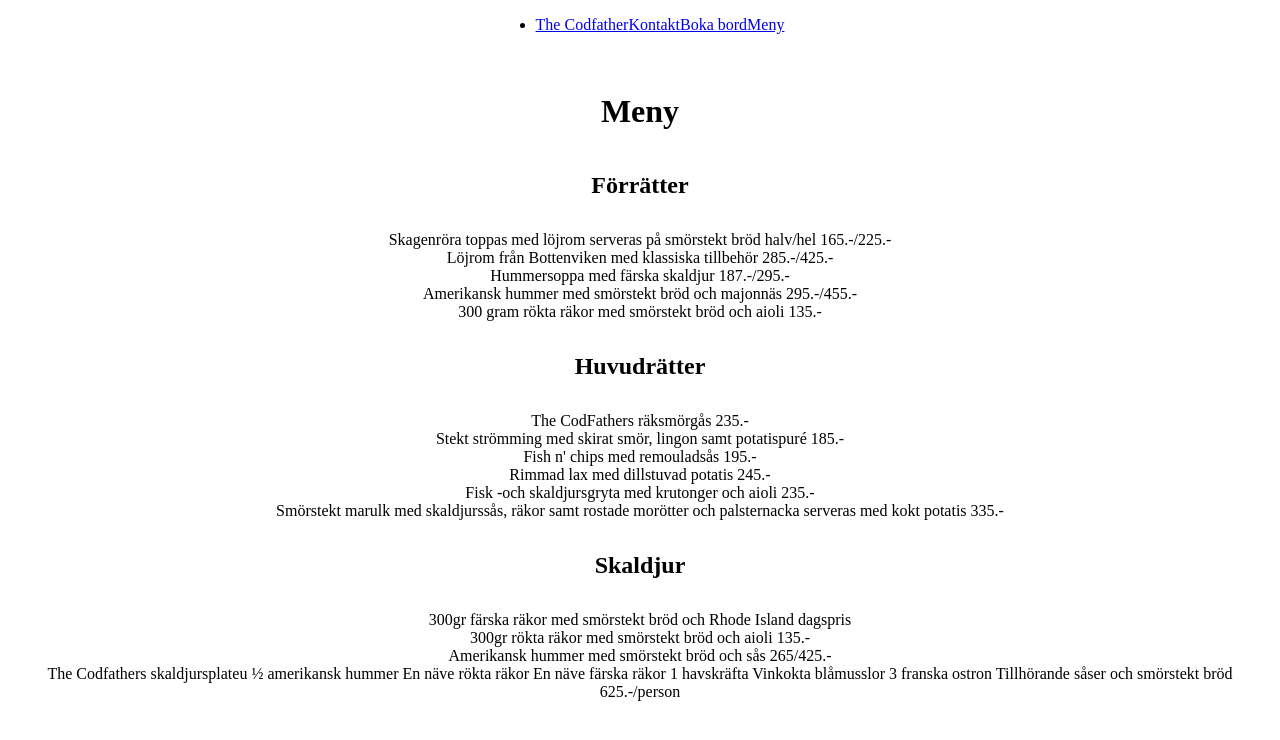
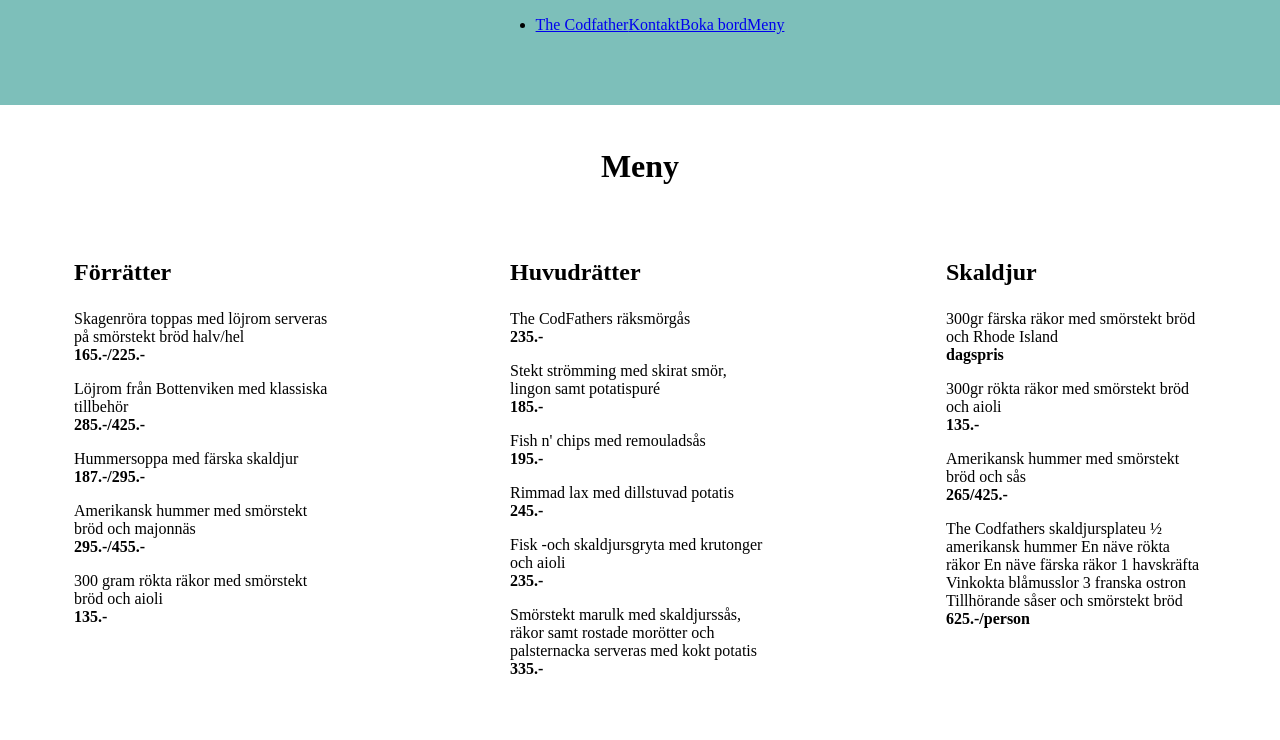
Before and after one commit to tovehydmark/restaurangen, a React (Create React App) app: page /Menu in a window 1280 px wide. Shown: the top 740 px of the page. Built offline with nearby package versions, Linux system fonts and the light colour scheme.

Commit message:
added styling to menu

```diff
--- a/src/components/Menu.tsx
+++ b/src/components/Menu.tsx
@@ -1,55 +1,83 @@
 export function Menu() {
-  //Borde vi göra menyn dynamisk på något vis? (om vi har tid)
   return (
-    <section className="menu_container">
+    <>
       <h2>Meny</h2>
-      <article className="menu_list">
+      <section className="menuContainer">
+        <article className="menuList">
           <h3>Förrätter</h3>
           <p>
             Skagenröra toppas med löjrom serveras på smörstekt bröd halv/hel
-          165.-/225.-
             <br />
-          Löjrom från Bottenviken med klassiska tillbehör 285.-/425.-
-          <br />
-          Hummersoppa med färska skaldjur 187.-/295.-
-          <br />
-          Amerikansk hummer med smörstekt bröd och majonnäs 295.-/455.-
-          <br />
-          300 gram rökta räkor med smörstekt bröd och aioli 135.-
+            <span className="menuPrice">165.-/225.-</span>
+          </p>
+          <p>
+            Löjrom från Bottenviken med klassiska tillbehör <br />
+            <span className="menuPrice">285.-/425.-</span>
+          </p>
+          <p>
+            Hummersoppa med färska skaldjur <br />
+            <span className="menuPrice">187.-/295.-</span>
+          </p>
+          <p>
+            Amerikansk hummer med smörstekt bröd och majonnäs <br />
+            <span className="menuPrice">295.-/455.-</span>
+          </p>
+          <p>
+            300 gram rökta räkor med smörstekt bröd och aioli <br />
+            <span className="menuPrice">135.-</span>
           </p>
         </article>
-      <article className="menu_list">
+        <article className="menuList">
           <h3>Huvudrätter</h3>
           <p>
-          The CodFathers räksmörgås 235.-
-          <br />
-          Stekt strömming med skirat smör, lingon samt potatispuré 185.-
-          <br />
-          Fish n' chips med remouladsås 195.-
-          <br />
-          Rimmad lax med dillstuvad potatis 245.-
-          <br />
-          Fisk -och skaldjursgryta med krutonger och aioli 235.-
-          <br />
+            The CodFathers räksmörgås <br />
+            <span className="menuPrice">235.-</span>
+          </p>
+          <p>
+            Stekt strömming med skirat smör, lingon samt potatispuré <br />
+            <span className="menuPrice">185.-</span>
+          </p>
+          <p>
+            Fish n' chips med remouladsås <br />
+            <span className="menuPrice">195.-</span>
+          </p>
+          <p>
+            Rimmad lax med dillstuvad potatis <br />
+            <span className="menuPrice">245.-</span>
+          </p>
+          <p>
+            Fisk -och skaldjursgryta med krutonger och aioli <br />
+            <span className="menuPrice">235.-</span>
+          </p>
+          <p>
             Smörstekt marulk med skaldjurssås, räkor samt rostade morötter och
-          palsternacka serveras med kokt potatis 335.-
+            palsternacka serveras med kokt potatis <br />
+            <span className="menuPrice"> 335.-</span>
           </p>
         </article>
-      <article className="menu_list">
+        <article className="menuList">
           <h3>Skaldjur</h3>
           <p>
-          300gr färska räkor med smörstekt bröd och Rhode Island dagspris
+            300gr färska räkor med smörstekt bröd och Rhode Island <br />
+            <span className="menuPrice"> dagspris</span>
+          </p>
+          <p>
+            300gr rökta räkor med smörstekt bröd och aioli <br />
+            <span className="menuPrice">135.-</span>
+          </p>
+          <p>
+            Amerikansk hummer med smörstekt bröd och sås <br />
+            <span className="menuPrice">265/425.-</span>
+          </p>
+          <p>
+            The Codfathers skaldjursplateu ½ amerikansk hummer En näve rökta
+            räkor En näve färska räkor 1 havskräfta Vinkokta blåmusslor 3
+            franska ostron Tillhörande såser och smörstekt bröd
             <br />
-          300gr rökta räkor med smörstekt bröd och aioli 135.-
-          <br />
-          Amerikansk hummer med smörstekt bröd och sås 265/425.-
-          <br />
-          The Codfathers skaldjursplateu ½ amerikansk hummer En näve rökta räkor
-          En näve färska räkor 1 havskräfta Vinkokta blåmusslor 3 franska ostron
-          Tillhörande såser och smörstekt bröd 625.-/person
-          <br />
+            <span className="menuPrice">625.-/person</span>
           </p>
         </article>
       </section>
+    </>
   );
 }
--- a/src/style/_base.scss
+++ b/src/style/_base.scss
@@ -5,7 +5,8 @@ header {
     font-family: "merriweather, serif";
     display: flex;
     justify-content: center;
-
+    background-color: #00817882;
+    height: 105px;
 }
 
 main {
@@ -13,7 +14,7 @@ main {
     p {
         font-family: 'roboto, sans-serif';
         font-size: 1rem;
-        padding: $base-padding;
+        // padding: $base-padding;
     }
 
     h2 {
@@ -26,14 +27,22 @@ main {
         font-family: "merriweather, serif";
         font-size: 1.5rem;
     }
+}
+.menuContainer {
+    margin: 8px * 2;
+    display: flex;
+    flex-direction: column;
+    justify-content: center;
+    text-align: left;
 
+    .menuList {
+        padding: $base-padding;
+    }
 
+    .menuPrice {
+        font-weight: 700;
+    }
 }
-
-footer {
-    font-family: 'roboto, sans-serif';
-}
-
 
 .showBookings {
     display: flex;
@@ -51,3 +60,8 @@ footer {
     }
 
 }
+
+footer {
+    font-family: 'roboto, sans-serif';
+    background-color: #00817814;
+}
--- a/src/style/_desktop.scss
+++ b/src/style/_desktop.scss
@@ -0,0 +1,13 @@
+.menuContainer {
+    display: flex;
+    flex-direction: row;
+    text-align: left;
+    justify-content: center;
+    gap: 10rem;
+
+    .menuList {
+        width: 260px;
+        padding: $base-padding;
+
+    }
+}
```
Lines whose indentation alone changed are shown as unchanged.
